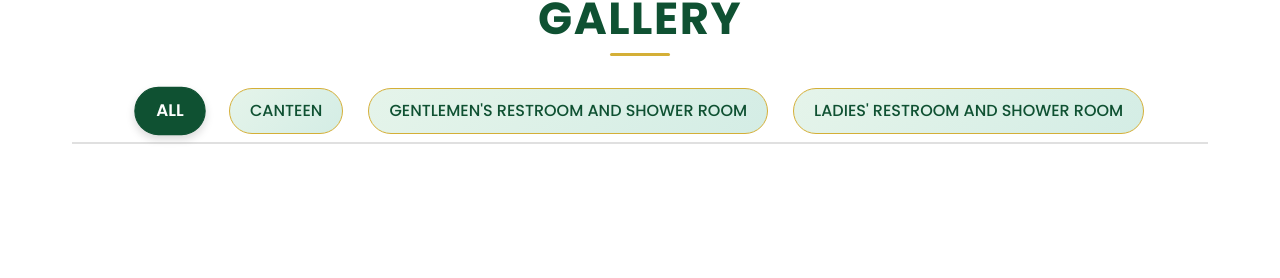
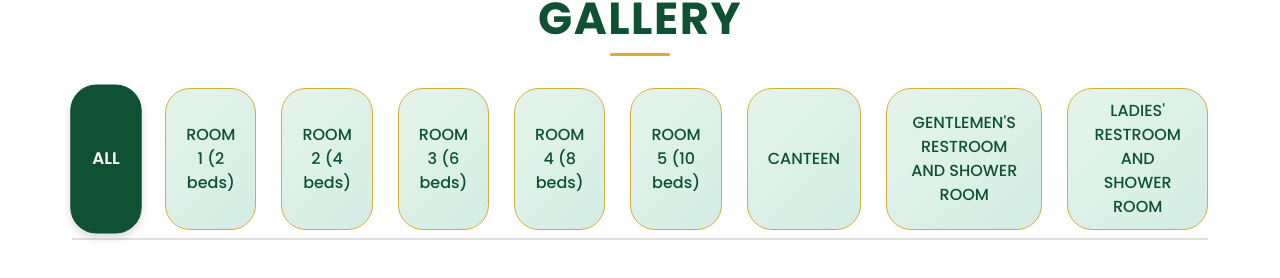
Before and after one commit to Albean12/dorm-vision, a React (Create React App) app: page /gallery in a window 1280 px wide. Shown: the part 128-406 px from the top of the page. Built offline with nearby package versions, Linux system fonts and the light colour scheme.

Commit message:
added
room category

```diff
--- a/src/Gallery.js
+++ b/src/Gallery.js
@@ -5,6 +5,26 @@ import './Gallery.css';
 
 // Define the categories and images for the gallery
 const imageCategories = [
+  {
+    category: "ROOM 1 (2 beds)",
+    images: ['/canteen1.jpg', '/canteen2.jpg', '/canteen3.jpg']
+  },
+  {
+    category: "ROOM 2 (4 beds)",
+    images: ['/menscr1.jpg', '/menscr2.jpg', '/menscr3.jpg', '/menscr4.jpg', '/menscr5.jpg', '/menscr6.jpg', '/menscr7.jpg', '/menscr8.jpg']
+  },
+  {
+    category: "ROOM 3 (6 beds)",
+    images: ['/womenscr1.jpg', '/womenscr2.jpg', '/womenscr3.jpg', '/womenscr4.jpg', '/womenscr5.jpg', '/womenscr6.jpg', '/womenscr7.jpg', '/womenscr8.jpg']
+  },
+  {
+    category: "ROOM 4 (8 beds)",
+    images: ['/canteen1.jpg', '/canteen2.jpg', '/canteen3.jpg']
+  },
+  {
+    category: "ROOM 5 (10 beds)",
+    images: ['/menscr1.jpg', '/menscr2.jpg', '/menscr3.jpg', '/menscr4.jpg', '/menscr5.jpg', '/menscr6.jpg', '/menscr7.jpg', '/menscr8.jpg']
+  },
   {
     category: "CANTEEN",
     images: ['/canteen1.jpg', '/canteen2.jpg', '/canteen3.jpg']
```
